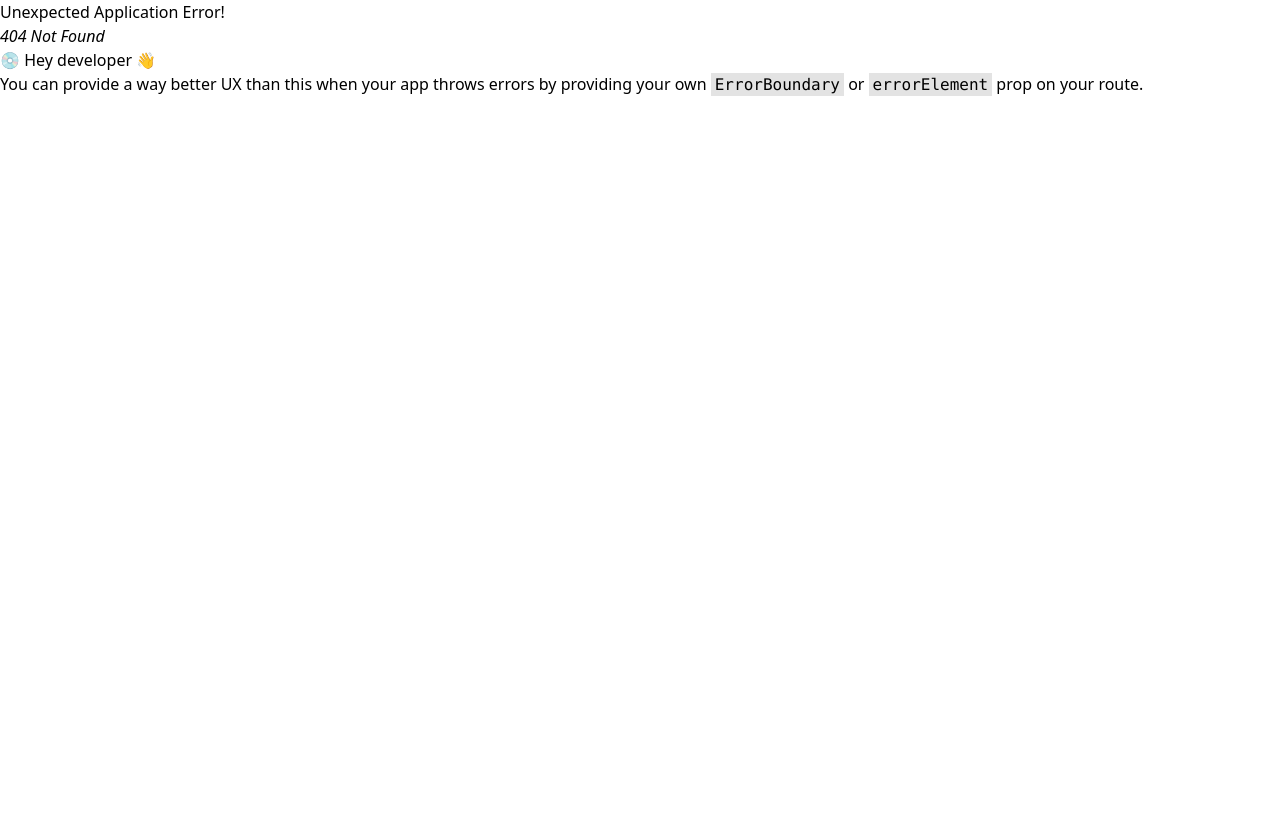
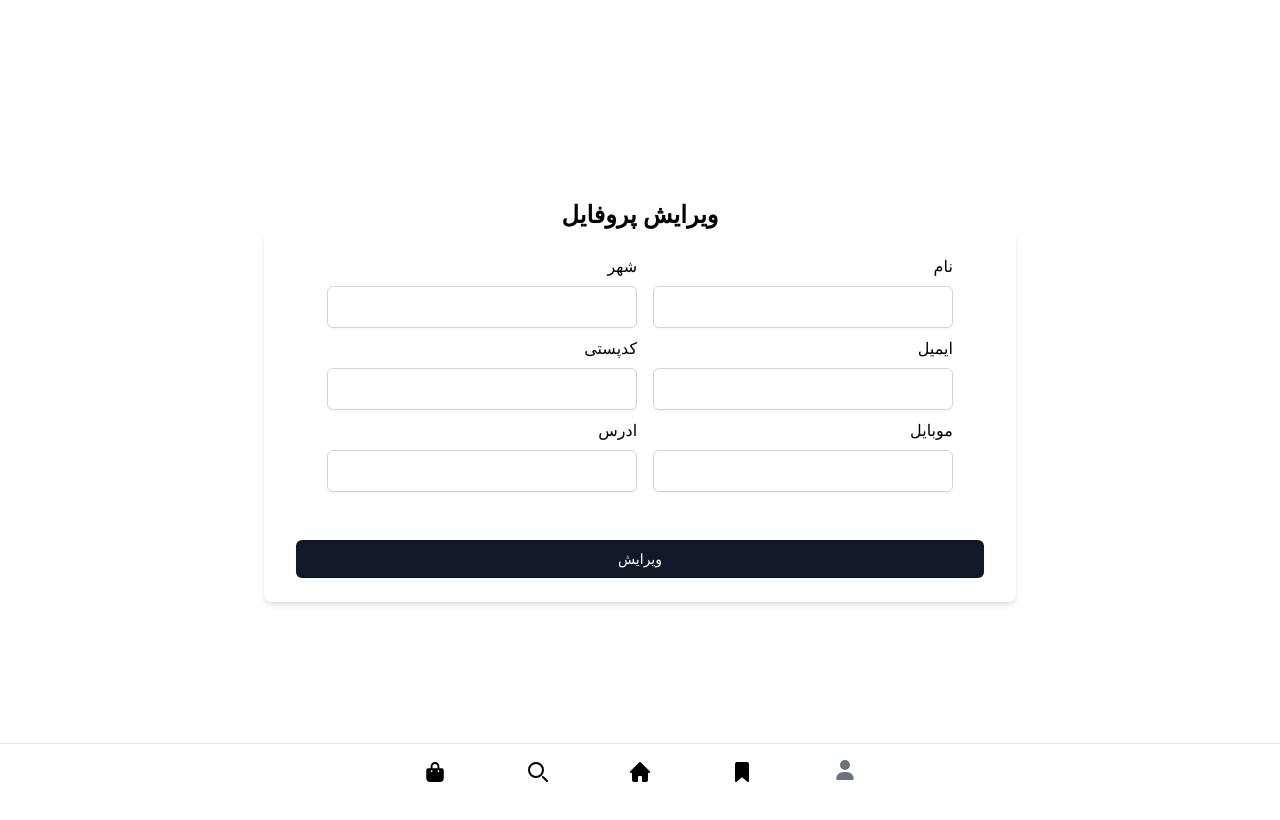
Before and after one commit to AhadFallah/online-shop-frontend, a React (Create React App) app: page /editProfile in a window 1280 px wide. Before the commit this address had no page. Shown: the top 820 px of the page. Built offline with nearby package versions, Linux system fonts and the light colour scheme.

Commit message:
fornt profile edit

```diff
--- a/src/components/profile.jsx
+++ b/src/components/profile.jsx
@@ -32,12 +32,17 @@ function Profile(props) {
           </div>
           <div className="m-2 flex justify-end inline-flex">
             {" "}
-            <a
-              href="#"
-              className="inline-flex hover:text-gray-300"
-            >
+
              <button
 className="button"
+              onClick={(e) => handleLogout(e)}
+              style={{
+      '--color': '#90EE90',
+      '--border': '2px',
+      '--slant': '.5em'
+    }}> ویرایش</button>
+  <button
+className="button mr-5"
               onClick={(e) => handleLogout(e)}
               style={{
       '--color': '#f3738a',
@@ -45,7 +50,6 @@ className="button"
       '--slant': '.5em'
     }}> خروج</button>
 
-            </a>
           </div>
         </div>
         <div class="border-t border-gray-200 px-4 py-5 sm:p-0 ">
--- a/src/index.js
+++ b/src/index.js
@@ -18,6 +18,7 @@ import Result from "./pages/result";
 import Category from "./pages/category";
 import Popular from "./pages/populer";
 import "./css/style.css";
+import EditProfile from "./pages/editProfile";
 const router = createBrowserRouter([
   {
     path: "/",
@@ -59,6 +60,10 @@ const router = createBrowserRouter([
     path: "/category",
     element: <Category />,
   },
+  {
+    path: "/editProfile",
+    element: <EditProfile />,
+  },
 ]);
 
 const root = ReactDOM.createRoot(document.getElementById("root"));
--- /dev/null
+++ b/src/pages/editProfile.jsx
@@ -0,0 +1,117 @@
+import React, { useState } from "react";
+import { useStateContext } from "../context/context";
+import Profile from "../components/profile";
+import Navbar from "../components/navbar";
+
+function EditProfile() {
+  const [email, setEmail] = useState("");
+  const [name, setName] = useState("");
+  const [mobile, setMobile] = useState("");
+  const [address, setAddress] = useState("");
+  const [codePost, setCodePost] = useState("");
+  const [city, setCity] = useState("");
+  const [password, setPassword] = useState("");
+  const [passwordConfirm, setPasswordConfirm] = useState("");
+  const { user, token, setUser, setToken } = useStateContext();
+  const [loading, setLoading] = useState(false);
+  const [emailErrors, setEmailErrors] = useState([]);
+  const [nameErrors, setNameErrors] = useState([]);
+  const [mobileErrors, setMobileErrors] = useState([]);
+  const [addressErrors, setAddressErrors] = useState([]);
+  const [codePostErrors, setCodePostErrors] = useState([]);
+  const [cityErrors, setCityErrors] = useState([]);
+  const [passwordErrors, setPasswordErrors] = useState([]);
+  const [login, setLogin] = useState(true);
+  const handleSubmit = () => {};
+  return (
+    <React.Fragment>
+      <div className="h-screen flex flex-wrap items-center justify-center mb-36">
+        {" "}
+       <div
+          className=" flex  flex-col items-center justify-center w-full dark:bg-gray-950"
+          dir="rtl"
+        >
+   <h1 className="text-2xl font-bold text-center space- dark:text-gray-200">
+          ویرایش پروفایل        </h1>
+
+          <div className="flex flex-wrap justify-center bg-white dark:bg-gray-900 shadow-md rounded-lg px-8 py-6 max-w-full">
+            <div className="flex flex-col">
+              <div className="mx-2 flex flex-wrap space-evenly mb-2">
+                <label htmlFor="name" className="mb-2">
+                  نام
+                </label>
+                <input
+                  type="text"
+                  id="name"
+                  className="shadow-sm rounded-md w-full px-3 py-2 border border-gray-300 focus:outline-none focus:ring-indigo-500 focus:border-indigo-500"
+                />
+              </div>
+              <div className="mx-2 flex flex-wrap space-evenly mb-2">
+                <label htmlFor="email" className="mb-2">
+                  ایمیل
+                </label>
+                <input
+                  type="email"
+                  id="email"
+                  className="shadow-sm rounded-md w-full px-3 py-2 border border-gray-300 focus:outline-none focus:ring-indigo-500 focus:border-indigo-500"
+                />
+              </div>
+              <div className="mx-2 flex flex-wrap space-evenly mb-2">
+                <label htmlFor="name" className="mb-2">
+                  موبایل{" "}
+                </label>
+                <input
+                  type="number"
+                  id="mobile"
+                  className="shadow-sm rounded-md w-full px-3 py-2 border border-gray-300 focus:outline-none focus:ring-indigo-500 focus:border-indigo-500"
+                />
+              </div>
+            </div>
+            <div className="flex flex-col">
+              <div className="mx-2 flex flex-wrap space-evenly mb-2">
+                <label htmlFor="name" className="mb-2">
+                  شهر{" "}
+                </label>
+                <input
+                  type="text"
+                  id="name"
+                  className="shadow-sm rounded-md w-full px-3 py-2 border border-gray-300 focus:outline-none focus:ring-indigo-500 focus:border-indigo-500"
+                />
+              </div>
+              <div className="mx-2 flex flex-wrap space-evenly mb-2">
+                <label htmlFor="name" className="mb-2">
+                  کدپستی{" "}
+                </label>
+                <input
+                  type="text"
+                  id="name"
+                  className="shadow-sm rounded-md w-full px-3 py-2 border border-gray-300 focus:outline-none focus:ring-indigo-500 focus:border-indigo-500"
+                />
+              </div>
+              <div className="mx-2 flex flex-wrap space-evenly mb-2">
+                <label htmlFor="name" className="mb-2">
+                  ادرس{" "}
+                </label>
+                <input
+                  type="text"
+                  id="name"
+                  className="shadow-sm rounded-md w-full px-3 py-2 border border-gray-300 focus:outline-none focus:ring-indigo-500 focus:border-indigo-500"
+                />
+              </div>
+            </div>
+
+            <button
+              type="submit"
+              onClick={(e) => handleSubmit(e)}
+              className="w-full flex mt-10   justify-center py-2 border border-transparent rounded-md shadow-sm text-sm font-medium text-white bg-gray-900 text-white hover:bg-indigo-700 focus:outline-none focus:ring-2 focus:ring-offset-2 focus:ring-indigo-500"
+            >
+              ویرایش            </button>
+          </div>
+        </div>
+      </div>
+        <Navbar login="true" />
+    </React.Fragment>
+  );
+}
+
+export default EditProfile;
```
